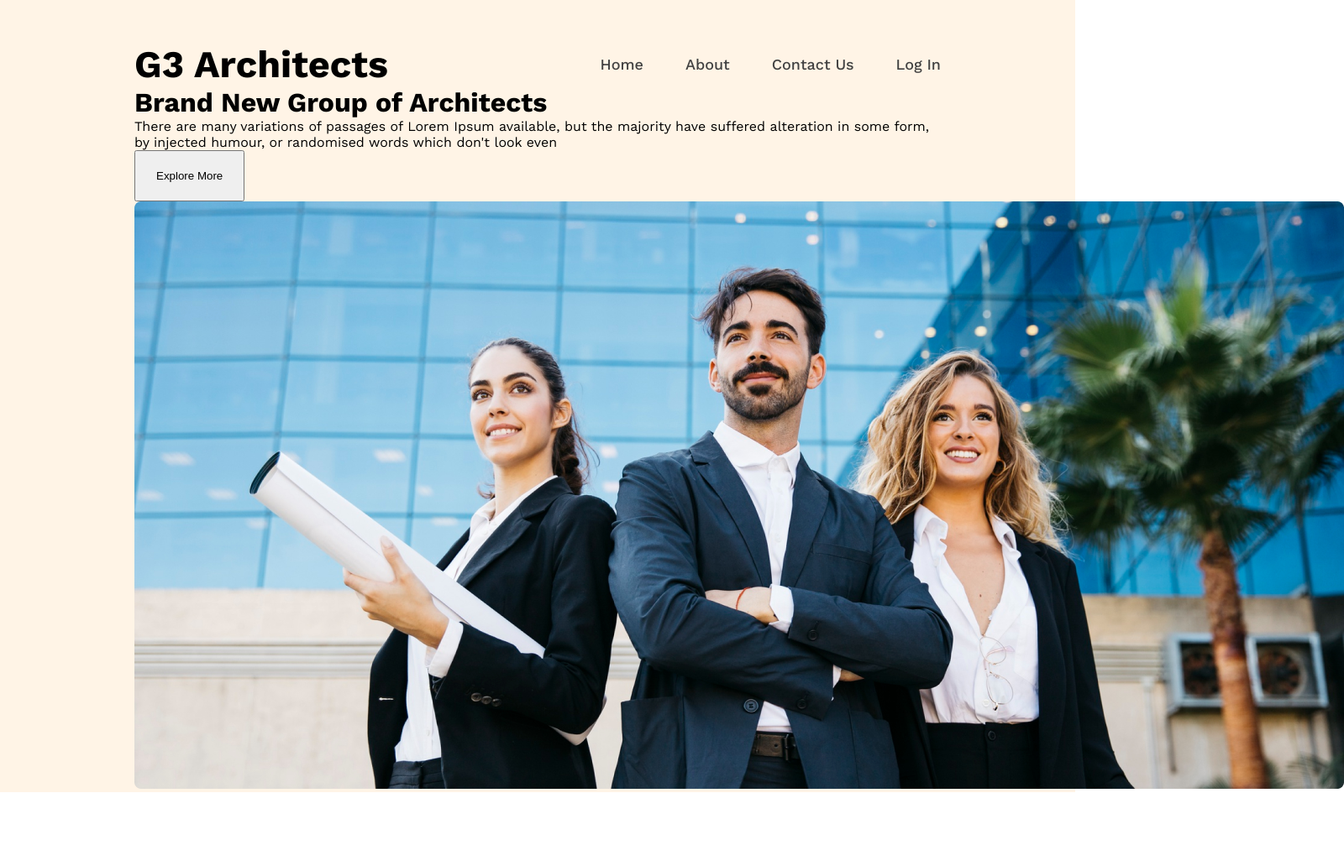
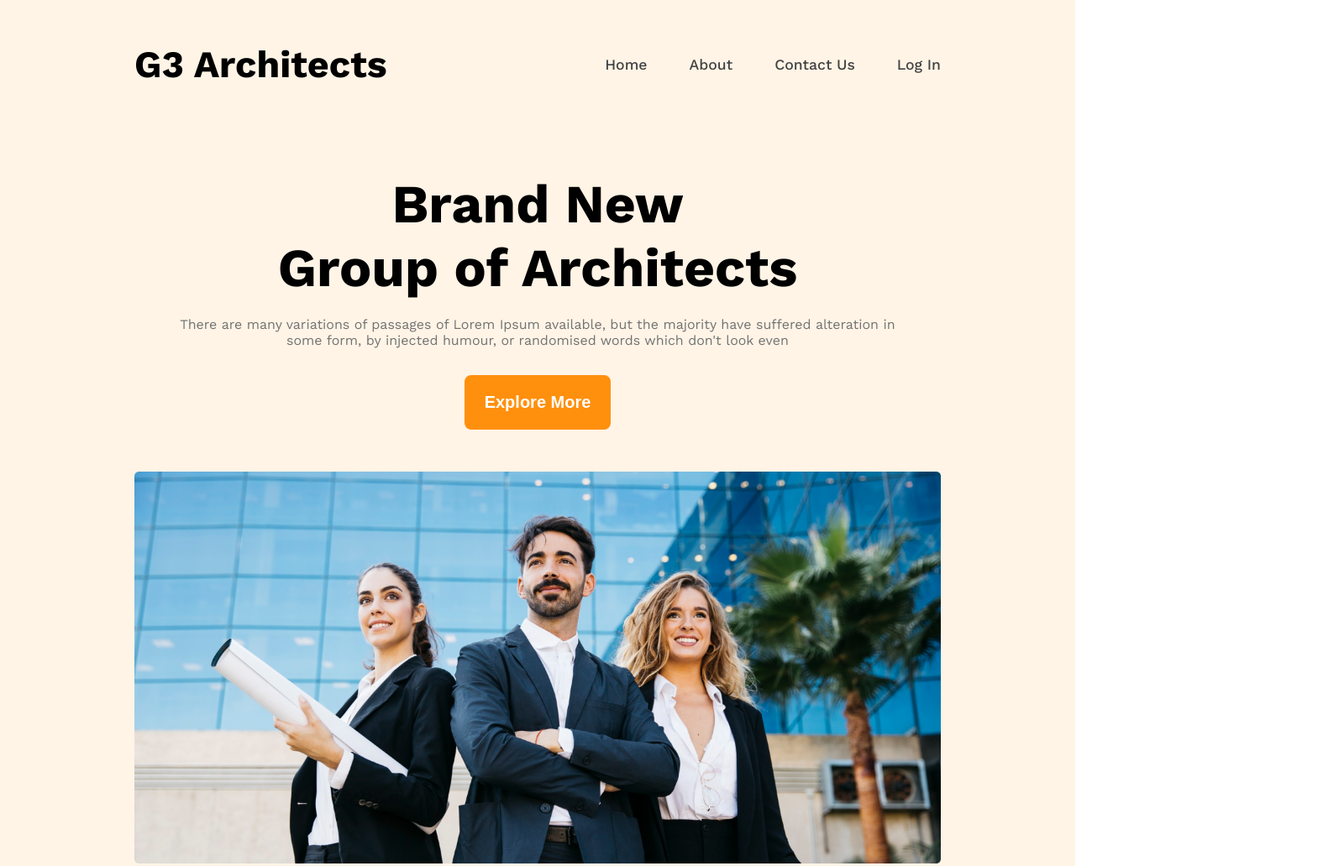
Before and after one commit to webdiv-rakib/g3-architects-project, a plain HTML site: page index.html in a window 1280 px wide. Shown: the top 1032 px of the page at 84% size, 1600 px wide, since content can reach past the window. Before the commit the page ends 944 px from the top, so only its background shows below. Drawn offline with nearby package versions, Linux system fonts and the light colour scheme.

Commit message:
nav and banner section complete

```diff
--- a/index.html
+++ b/index.html
@@ -19,15 +19,22 @@
                 <li><a href="">Log In</a></li>
             </ul>
         </nav>
-        <h1>Brand New
-            Group of Architects
-        </h1>
-        <p>There are many variations of passages of Lorem Ipsum available, but the majority have suffered alteration in
-            some form, by injected humour, or randomised words which don't look even</p>
-        <div>
-            <button class="btn">Explore More</button>
+        <div class="banner-container">
+            <div class="brand-section">
+                <h1 class="brand-title">Brand New<br>
+                    Group of Architects
+                </h1>
+                <p class="brand-description">There are many variations of passages of Lorem Ipsum available, but the
+                    majority have suffered
+                    alteration
+                    in
+                    some form, by injected humour, or randomised words which don't look even</p>
+                <div class="btn-main">
+                    <button class="btn">Explore More</button>
+                </div>
+            </div>
+            <img src="images/banner.png" alt="">
         </div>
-        <img src="images/banner.png" alt="">
     </header>
     <main>
 
--- a/styles/style.css
+++ b/styles/style.css
@@ -23,7 +23,7 @@ nav {
 }
 
 nav h1 {
-    font-size: 45px;
+    font-size: 2.8rem;
     font-weight: 700;
 }
 
@@ -39,11 +39,49 @@ ul li {
 
 ul li a {
     text-decoration: none;
-    font-size: 18px;
+    font-size: 1.1rem;
     font-weight: 500;
     color: #424242;
 }
 
-.btn{
+.btn {
     padding: 21px 24px;
+    background-color: #FF900E;
+    border: none;
+    border-radius: 8px;
+    font-size: 1.25rem;
+    font-weight: 600;
+    color: white;
 }
+
+.banner-container {
+    text-align: center;
+    margin-top: 102px;
+}
+
+.brand-section {
+    max-width: 862px;
+    margin: 0 auto;
+}
+
+.brand-title {
+    font-size: 4rem;
+    font-weight: 700;
+}
+
+img {
+    max-width: 100%;
+    margin-top: 50px;
+    margin-bottom: 45px;
+}
+
+.brand-description {
+    margin-top: 20px;
+    color: #727272;
+    font-size: 1rem;
+    font-weight: 400;
+}
+
+.btn {
+    margin-top: 32px;
+}
```
